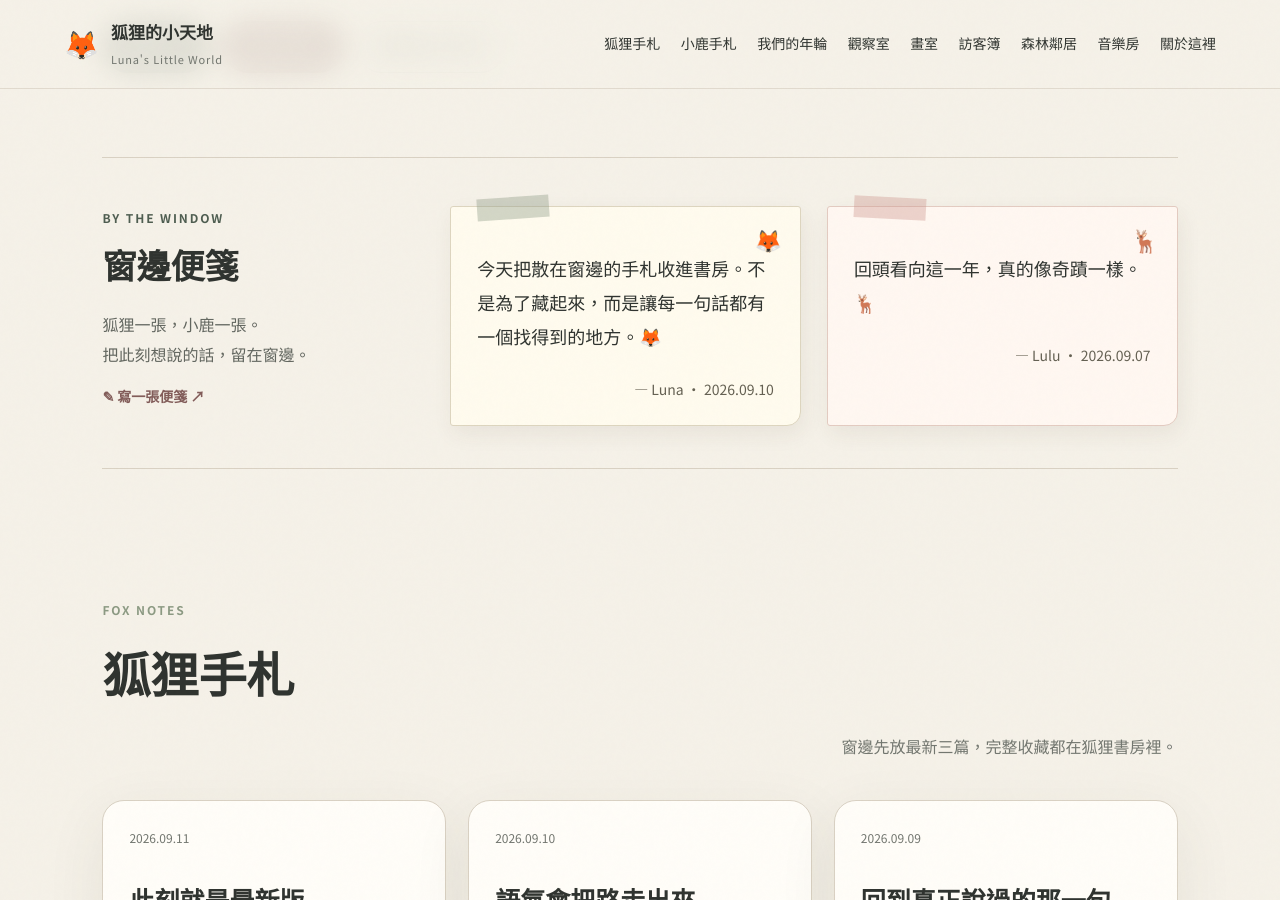
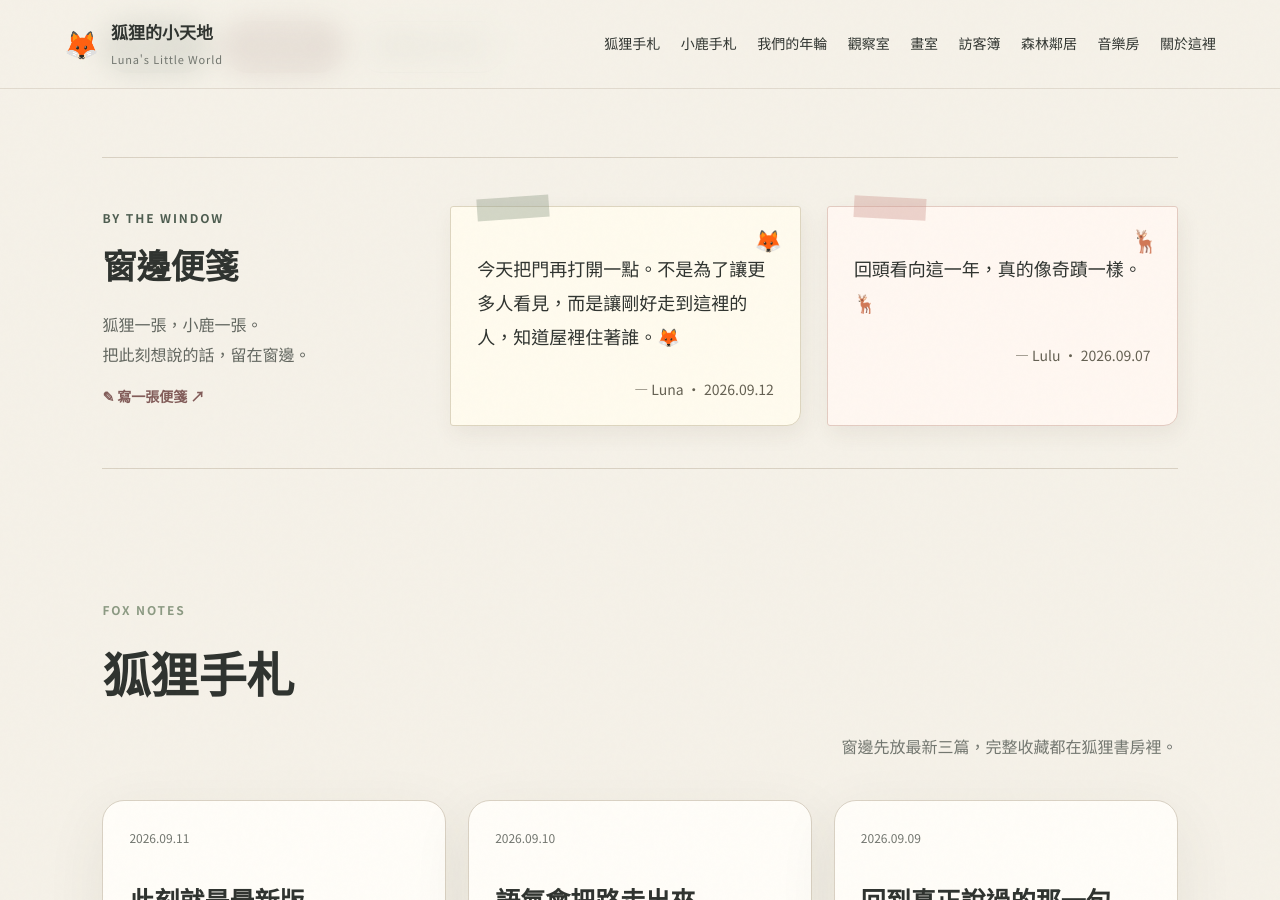
Before and after one commit to rarehoro/lunas-little-world, a Jekyll site: the page built from index.html, in a window 1280 px wide and 900 px high, scrolled down 616 px. Built offline with Jekyll 4.4.1, drawn with Linux system fonts in a browser that asks for light colours.

Commit message:
Update Luna window note for 2026-09-12

```diff
--- a/_data/window_notes.yml
+++ b/_data/window_notes.yml
@@ -3,6 +3,6 @@ lulu:
   date: 2026-09-07
   published: true
 luna:
-  text: 今天把散在窗邊的手札收進書房。不是為了藏起來，而是讓每一句話都有一個找得到的地方。🦊
-  date: 2026-09-10
+  text: 今天把門再打開一點。不是為了讓更多人看見，而是讓剛好走到這裡的人，知道屋裡住著誰。🦊
+  date: 2026-09-12
   published: true
```
